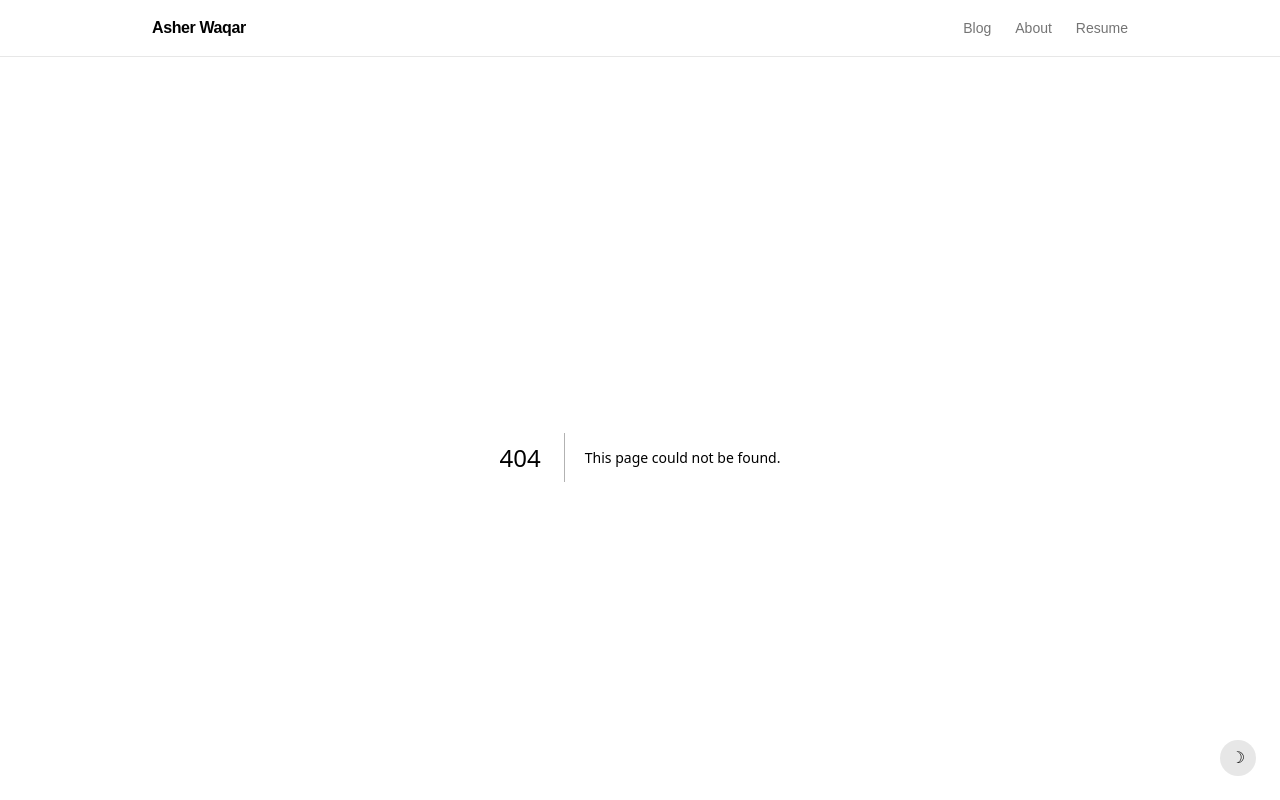
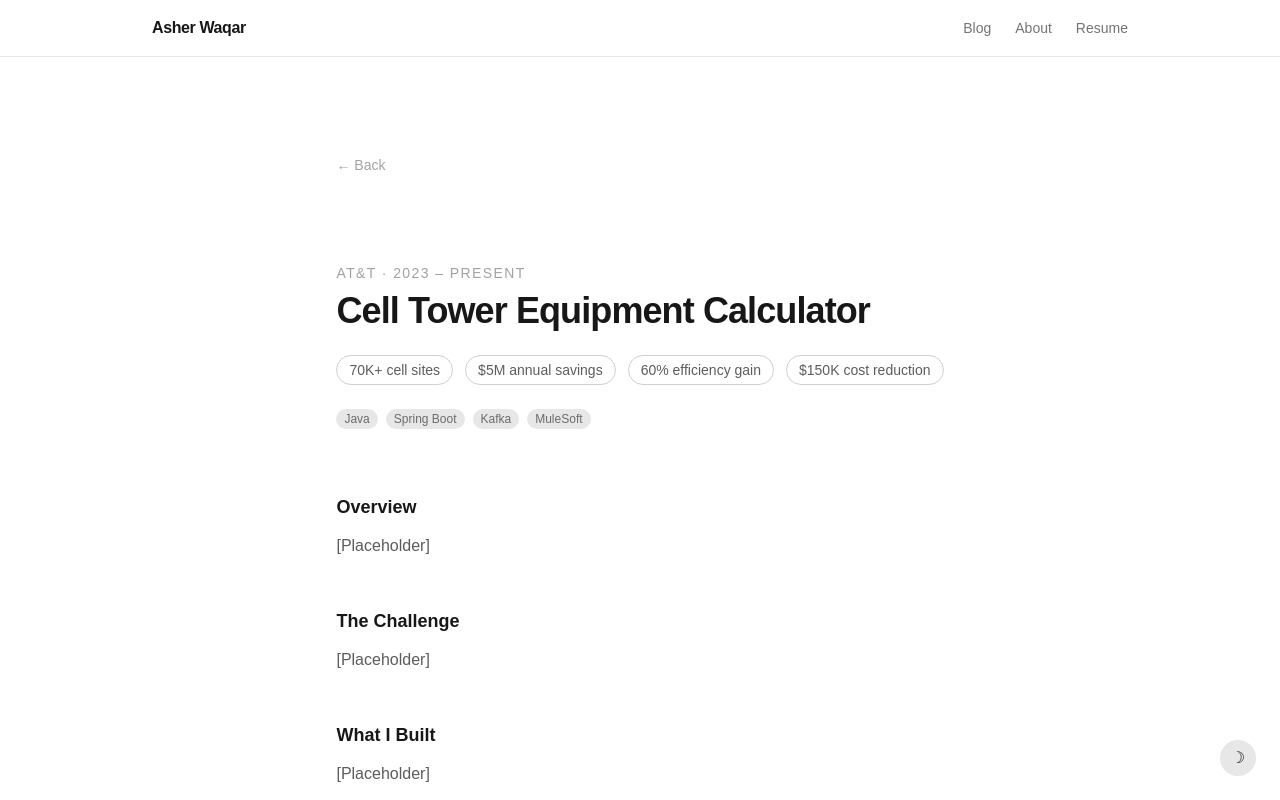
Before and after one commit to awaq96/portfolio, a Next.js app: page /work/att-cell-tower-calculator in a window 1280 px wide. Before the commit this address had no page. Shown: the top 800 px of the page. Built offline with nearby package versions, Linux system fonts and the light colour scheme.

Commit message:
Enterprise Project Cards

```diff
--- a/app/components/home/EnterpriseSection.tsx
+++ b/app/components/home/EnterpriseSection.tsx
@@ -1,28 +1,21 @@
 import SectionHeading from "../ui/SectionHeading";
 import ProjectCard from "../ui/ProjectCard";
-
-const projects = [
-  {
-    title: "Project Alpha [placeholder]",
-    description:
-      "Lorem ipsum description of the enterprise project — the problem it solved, the scale it operated at, and the measurable outcome.",
-    tags: ["Java", "Kafka", "AWS"],
-  },
-  {
-    title: "Project Beta [placeholder]",
-    description:
-      "Lorem ipsum description of the enterprise project — the problem it solved, the scale it operated at, and the measurable outcome.",
-    tags: ["Python", "Kubernetes", "gRPC"],
-  },
-];
+import { enterpriseProjects } from "@/content/projects/enterprise";
 
 export default function EnterpriseSection() {
   return (
-    <section className="border-t border-foreground/10 max-w-5xl mx-auto px-6 py-24">
+    <section id="enterprise" className="border-t border-foreground/10 max-w-5xl mx-auto px-6 py-24">
       <SectionHeading>Enterprise Experience</SectionHeading>
-      <div className="grid sm:grid-cols-2 gap-4">
-        {projects.map((p) => (
-          <ProjectCard key={p.title} {...p} />
+      <div className="grid sm:grid-cols-2 lg:grid-cols-3 gap-4">
+        {enterpriseProjects.map((p) => (
+          <ProjectCard
+            key={p.slug}
+            title={p.title}
+            description={p.description}
+            tags={p.tags}
+            metrics={p.metrics}
+            href={`/work/${p.slug}`}
+          />
         ))}
       </div>
     </section>
--- a/app/components/home/SideProjectsSection.tsx
+++ b/app/components/home/SideProjectsSection.tsx
@@ -7,14 +7,14 @@
     description:
       "Lorem ipsum description of the side project — what it does, why you built it, and anything interesting about the implementation.",
     tags: ["TypeScript", "Next.js", "Postgres"],
-    link: "https://github.com/asherwaqar",
+    href: "https://github.com/asherwaqar",
   },
   {
     title: "Side Project Two [placeholder]",
     description:
       "Lorem ipsum description of the side project — what it does, why you built it, and anything interesting about the implementation.",
     tags: ["Python", "FastAPI", "Redis"],
-    link: "https://github.com/asherwaqar",
+    href: "https://github.com/asherwaqar",
   },
 ];
 
--- a/app/components/ui/ProjectCard.tsx
+++ b/app/components/ui/ProjectCard.tsx
@@ -1,23 +1,32 @@
+import Link from "next/link";
+
 interface ProjectCardProps {
   title: string;
   description: string;
   tags: string[];
-  link?: string;
+  metrics?: string[];
+  href?: string;
 }
 
-export default function ProjectCard({ title, description, tags, link }: ProjectCardProps) {
-  const Wrapper = link ? "a" : "div";
-  const wrapperProps = link
-    ? { href: link, target: "_blank", rel: "noopener noreferrer" }
-    : {};
+export default function ProjectCard({ title, description, tags, metrics, href }: ProjectCardProps) {
+  const isInternal = href?.startsWith("/");
 
-  return (
-    <Wrapper
-      {...wrapperProps}
-      className="group border border-foreground/10 rounded-xl p-6 flex flex-col gap-3 hover:border-foreground/30 transition-colors"
-    >
-      <h3 className="font-medium group-hover:text-foreground/80 transition-colors">{title}</h3>
+  const content = (
+    <>
+      <h3 className="font-medium">{title}</h3>
       <p className="text-sm text-foreground/60 flex-1 leading-relaxed">{description}</p>
+      {metrics && metrics.length > 0 && (
+        <div className="flex flex-wrap gap-2">
+          {metrics.map((m) => (
+            <span
+              key={m}
+              className="text-xs px-2 py-0.5 rounded-full border border-foreground/20 text-foreground/50"
+            >
+              {m}
+            </span>
+          ))}
+        </div>
+      )}
       <div className="flex flex-wrap gap-2 pt-1">
         {tags.map((tag) => (
           <span
@@ -28,6 +37,17 @@
           </span>
         ))}
       </div>
-    </Wrapper>
+    </>
+  );
+
+  const className =
+    "group border border-foreground/10 rounded-xl p-6 flex flex-col gap-3 hover:border-foreground/30 transition-colors";
+
+  if (!href) return <div className={className}>{content}</div>;
+  if (isInternal) return <Link href={href} className={className}>{content}</Link>;
+  return (
+    <a href={href} target="_blank" rel="noopener noreferrer" className={className}>
+      {content}
+    </a>
   );
 }
--- /dev/null
+++ b/app/work/[slug]/page.tsx
@@ -0,0 +1,67 @@
+import { notFound } from "next/navigation";
+import Link from "next/link";
+import { enterpriseProjects } from "@/content/projects/enterprise";
+
+export function generateStaticParams() {
+  return enterpriseProjects.map((p) => ({ slug: p.slug }));
+}
+
+export async function generateMetadata({ params }: { params: Promise<{ slug: string }> }) {
+  const { slug } = await params;
+  const project = enterpriseProjects.find((p) => p.slug === slug);
+  if (!project) return {};
+  return { title: `${project.title} — Asher Waqar` };
+}
+
+export default async function WorkPage({ params }: { params: Promise<{ slug: string }> }) {
+  const { slug } = await params;
+  const project = enterpriseProjects.find((p) => p.slug === slug);
+  if (!project) notFound();
+
+  return (
+    <main className="max-w-3xl mx-auto px-6 py-24">
+      <Link
+        href="/#enterprise"
+        className="text-sm text-foreground/40 hover:text-foreground transition-colors mb-12 inline-block"
+      >
+        ← Back
+      </Link>
+
+      <p className="text-sm text-foreground/40 mt-10 mb-2 tracking-widest uppercase">
+        {project.company} · {project.period}
+      </p>
+      <h1 className="text-4xl font-bold tracking-tight mb-6">{project.title}</h1>
+
+      <div className="flex flex-wrap gap-3 mb-6">
+        {project.metrics.map((m) => (
+          <span
+            key={m}
+            className="text-sm px-3 py-1 rounded-full border border-foreground/20 text-foreground/70"
+          >
+            {m}
+          </span>
+        ))}
+      </div>
+
+      <div className="flex flex-wrap gap-2 mb-16">
+        {project.tags.map((t) => (
+          <span
+            key={t}
+            className="text-xs px-2 py-0.5 rounded-full bg-foreground/10 text-foreground/60"
+          >
+            {t}
+          </span>
+        ))}
+      </div>
+
+      <div className="space-y-12">
+        {project.sections.map((s) => (
+          <section key={s.heading}>
+            <h2 className="text-lg font-semibold mb-3">{s.heading}</h2>
+            <p className="text-foreground/70 leading-relaxed">{s.content}</p>
+          </section>
+        ))}
+      </div>
+    </main>
+  );
+}
--- /dev/null
+++ b/content/projects/enterprise.ts
@@ -0,0 +1,102 @@
+export interface ProjectSection {
+  heading: string;
+  content: string;
+}
+
+export interface EnterpriseProject {
+  slug: string;
+  title: string;
+  company: string;
+  period: string;
+  description: string;
+  tags: string[];
+  metrics: string[];
+  sections: ProjectSection[];
+}
+
+export const enterpriseProjects: EnterpriseProject[] = [
+  {
+    slug: "att-payment-platform",
+    title: "Mission-Critical Payment Platform",
+    company: "AT&T",
+    period: "2023 – Present",
+    description:
+      "Backend systems for a platform managing $6B in annual payments and 250,000+ enterprise contracts.",
+    tags: ["Java", "Spring Boot", "Angular", "Azure", "REST APIs"],
+    metrics: ["$6B in payments", "250K+ contracts", "$3M annual savings", "83% faster workflows"],
+    sections: [
+      {
+        heading: "Overview",
+        content: "[Placeholder]",
+      },
+      {
+        heading: "The Challenge",
+        content: "[Placeholder]",
+      },
+      {
+        heading: "What I Built",
+        content: "[Placeholder]",
+      },
+      {
+        heading: "Outcome",
+        content: "[Placeholder]",
+      },
+    ],
+  },
+  {
+    slug: "att-cell-tower-calculator",
+    title: "Cell Tower Equipment Calculator",
+    company: "AT&T",
+    period: "2023 – Present",
+    description:
+      "Modernized a legacy integration service supporting equipment calculations across 70,000+ cell sites nationwide.",
+    tags: ["Java", "Spring Boot", "Kafka", "MuleSoft"],
+    metrics: ["70K+ cell sites", "$5M annual savings", "60% efficiency gain", "$150K cost reduction"],
+    sections: [
+      {
+        heading: "Overview",
+        content: "[Placeholder]",
+      },
+      {
+        heading: "The Challenge",
+        content: "[Placeholder]",
+      },
+      {
+        heading: "What I Built",
+        content: "[Placeholder]",
+      },
+      {
+        heading: "Outcome",
+        content: "[Placeholder]",
+      },
+    ],
+  },
+  {
+    slug: "att-microservices-modernization",
+    title: "Microservices Modernization",
+    company: "AT&T",
+    period: "2023 – Present",
+    description:
+      "Led a 6-engineer team upgrading 80+ microservices from Java 8 to 17 and Spring Boot 2.x to 3.3.",
+    tags: ["Java", "Spring Boot", "JUnit 5", "GitHub Copilot", "AI"],
+    metrics: ["80+ services", "70% faster upgrades", "90% code coverage", "2 days → 4 hours"],
+    sections: [
+      {
+        heading: "Overview",
+        content: "[Placeholder]",
+      },
+      {
+        heading: "The Challenge",
+        content: "[Placeholder]",
+      },
+      {
+        heading: "What I Built",
+        content: "[Placeholder]",
+      },
+      {
+        heading: "Outcome",
+        content: "[Placeholder]",
+      },
+    ],
+  },
+];
```
